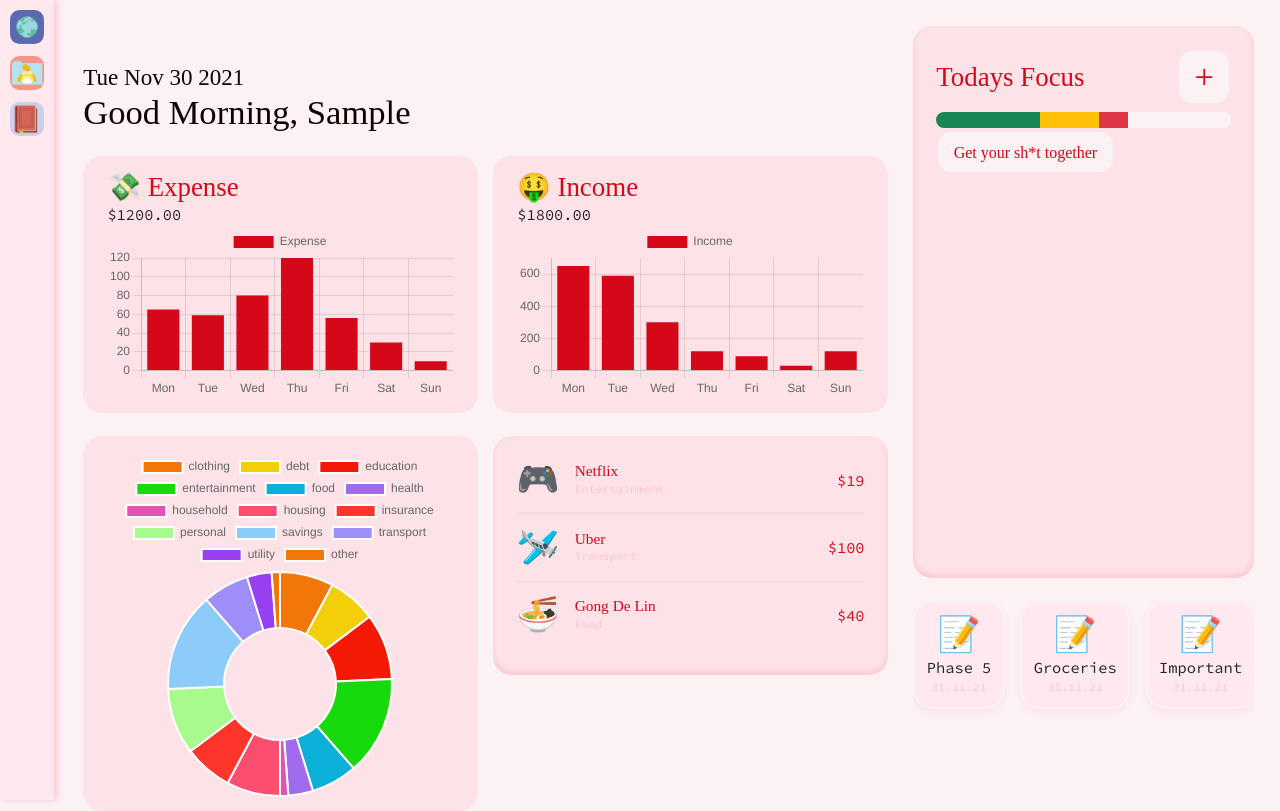
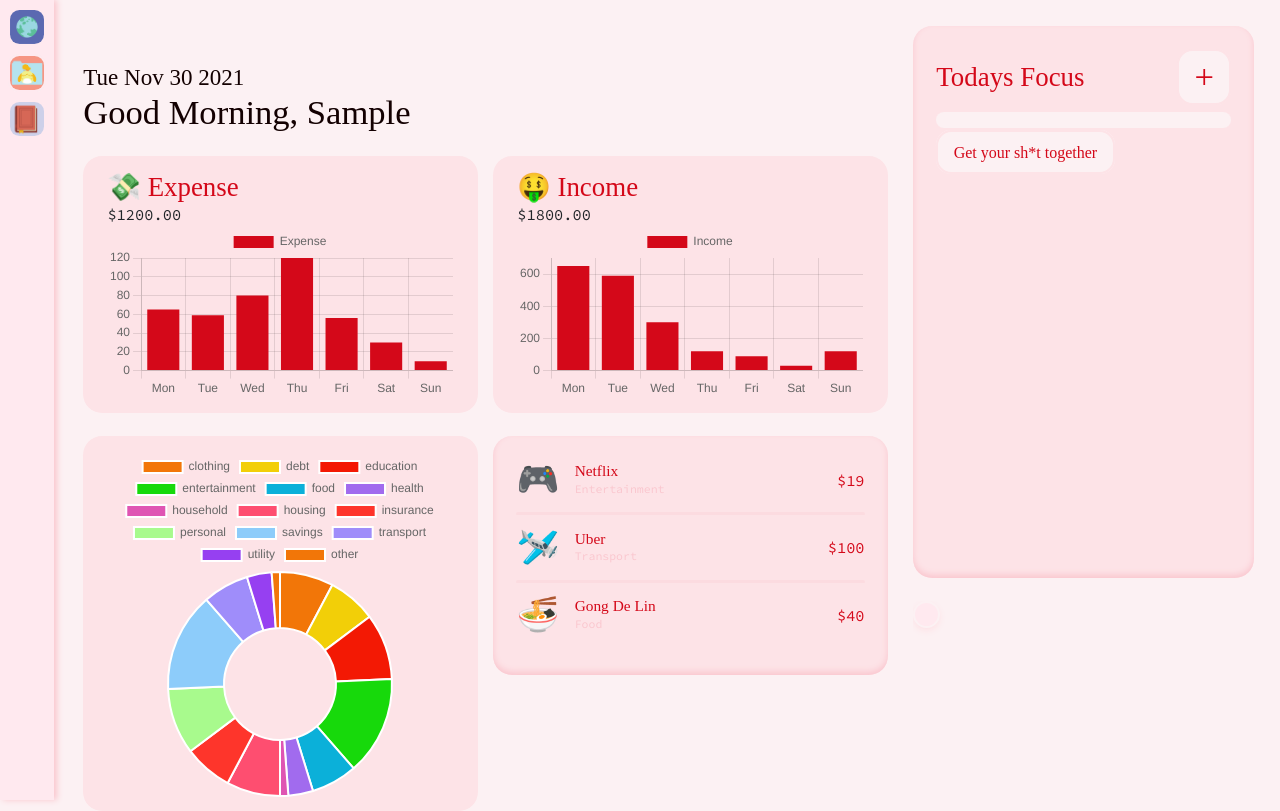
Before and after one commit to jmhar3/DreamJournal_app, a React (Create React App) app: page /dashboard in a window 1280 px wide. Built offline with nearby package versions, Linux system fonts and the light colour scheme; sample sign-in values are in the browser's storage; a web font is replaced by a local one.

Commit message:
render progress bar dynamically

```diff
--- a/src/components/GoalForm.js
+++ b/src/components/GoalForm.js
@@ -33,7 +33,8 @@ const GoalForm = () => {
                 key: uuidv4(),
                 label: labelRef.current.value,
                 due_date: dueDateRef.current.value,
-                priority: priorityRef.current.value
+                priority: priorityRef.current.value,
+                completed: false
             }
         })
     }
--- /dev/null
+++ b/src/components/GoalProgressBar.js
@@ -0,0 +1,31 @@
+import ProgressBar from 'react-bootstrap/ProgressBar';
+
+const GoalProgressBar = ({goals}) => {
+    const isCompleted = (goal) => goal.completed === true;
+
+    const filterComplete = goals.filter(isCompleted)
+
+    function checkPriority(goals, priorityRating){
+        return goals.filter(function(goal) {
+            return goal.priority === priorityRating;
+        })
+    }
+
+    const lowPriority = checkPriority(filterComplete, 'low')
+    const midPriority = checkPriority(filterComplete, 'mid')
+    const highPriority = checkPriority(filterComplete, 'high')
+
+    const checkProgress = (priority) => {
+        return (priority.length / goals.length) * 100
+    }
+
+    return (
+        <ProgressBar>
+            <ProgressBar variant="success" now={checkProgress(lowPriority)} key={1} />
+            <ProgressBar variant="warning" now={checkProgress(midPriority)} key={2} />
+            <ProgressBar variant="danger" now={checkProgress(highPriority)} key={3} />
+        </ProgressBar>
+    )
+}
+
+export default GoalProgressBar;
--- a/src/components/PinnedNotes.js
+++ b/src/components/PinnedNotes.js
@@ -10,7 +10,7 @@ const PinnedNotes = ({notes}) => {
 
     return (
         <div>
-            {pinnnedNotes.length < 0 ? (
+            {pinnedNotes.length < 0 ? (
                 <ul>
                     {pinnedNotes.map(note => {
                         <li key={note.key}>
--- a/src/pages/Dashboard.js
+++ b/src/pages/Dashboard.js
@@ -1,12 +1,13 @@
 import { Link } from "react-router-dom";
 import { CircularProgressbar } from 'react-circular-progressbar';
-import ProgressBar from 'react-bootstrap/ProgressBar';
+import GoalProgressBar from '../components/GoalProgressBar';
 import { Bar } from 'react-chartjs-2';
 import Chart from 'chart.js/auto';
 import GoalList from '../components/GoalList';
 import TransactionList from '../components/TransactionsList';
 import FinanceCategories from '../components/FinanceCategories';
 import { connect } from 'react-redux';
+import PinnedNotes from '../components/PinnedNotes';
 
 const expenseData = {
     labels: ['Mon', 'Tue', 'Wed',
@@ -47,11 +48,31 @@ const Dashboard = ({goals}) => {
         }
     }
 
-    var goals;
-    if (goals.length !== 0) {
-        goals = <GoalList goals={goals} />
+    const day = dateTime.getDate()
+    const month = dateTime.getMonth() + 1
+    const year = dateTime.getFullYear()
+
+    const validDate = (date) => {
+        if (date.toString().length === 1) {
+            return "0" + date
+        } else {
+            return date
+        }
+    }
+
+    const todaysDate = year + "-" + validDate(month) + "-" + validDate(day);
+
+    function isToday(goal) {
+        return goal.due_date.includes(todaysDate);
+    }
+
+    const todaysGoals = goals.filter(isToday)
+
+    var renderGoals;
+    if (todaysGoals.length !== 0) {
+        renderGoals = <GoalList goals={todaysGoals} />
     } else {
-        goals = <Link to="/goalpage" className="button">Get your sh*t together</Link>
+        renderGoals = <Link to="/goalpage" className="button">Get your sh*t together</Link>
     }
 
     function capitalize(str){
@@ -92,29 +113,11 @@ const Dashboard = ({goals}) => {
                         <h2>Todays Focus</h2>
                         <Link to="/newgoal" className="button">+</Link>
                     </span>
-                    <ProgressBar>
-                        <ProgressBar variant="success" now={35} key={1} />
-                        <ProgressBar variant="warning" now={20} key={2} />
-                        <ProgressBar variant="danger" now={10} key={3} />
-                    </ProgressBar>
-                    {goals}
+                    <GoalProgressBar goals={todaysGoals}/>
+                    {renderGoals}
                 </div>
                 <div id="db-notes">
-                    <div>
-                        <h1>📝</h1>
-                        <p>Phase 5</p>
-                        <p class="label">31.11.21</p>
-                    </div>
-                    <div>
-                        <h1>📝</h1>
-                        <p>Groceries</p>
-                        <p class="label">31.11.21</p>
-                    </div>
-                    <div>
-                        <h1>📝</h1>
-                        <p>Important</p>
-                        <p class="label">31.11.21</p>
-                    </div>
+                    <PinnedNotes />
                 </div>
             </section>
         </main>
--- a/src/reducers/CategoryReducer.js
+++ b/src/reducers/CategoryReducer.js
@@ -3,7 +3,7 @@ function categoryReducer (categories = [], action) {
         case "ADD_CATEGORY":
             return [...categories, action.category]
         case "REPLACE_CATEGORIES":
-            return [action.categories]
+            return [...action.categories]
         case "DELETE_CATEGORY":
             return categories.filter(category => action.key !== category.key)
         default:
```
